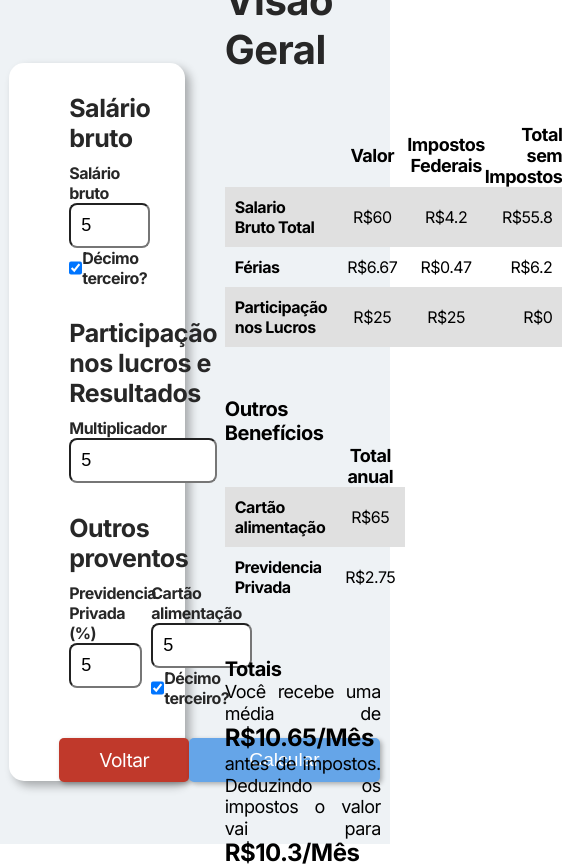
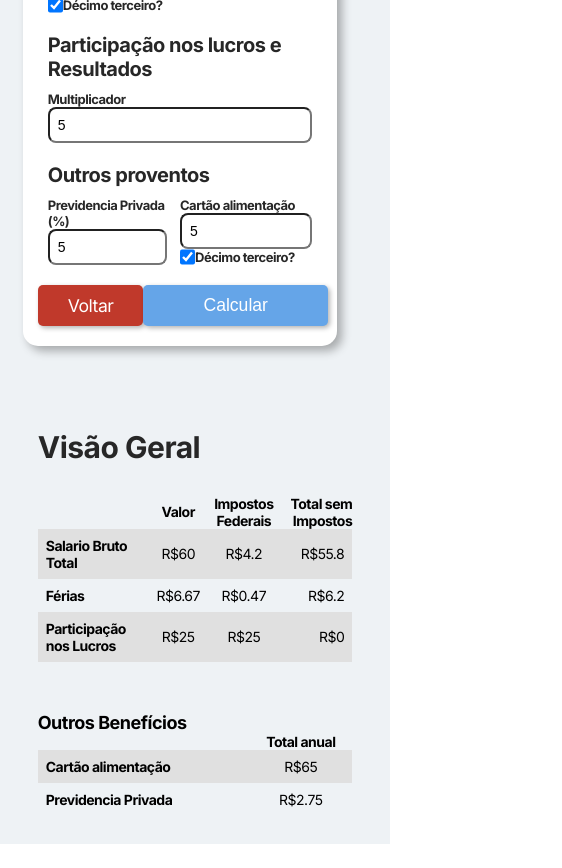
Before and after one commit to matheusrodriguesvieira/calculadora-recebimentos-mensais, a Next.js app: page /calculator in a window 390 px wide. Both pictures are taken after typing "5", "5", "5", "5" into the empty fields and a click on the button "Calcular". Shown: the whole page, 562 px wide, since content can reach past the window. After the commit the page ends 844 px from the top, so only its background shows below. Built offline with nearby package versions, Linux system fonts and the light colour scheme.

Commit message:
ajuste de responsividade

```diff
--- a/src/app/calculator/index.css
+++ b/src/app/calculator/index.css
@@ -229,3 +229,244 @@
         }
     }
 }
+
+@media (max-width: 600px) {
+    .container {
+        flex-direction: column;
+        padding: 10px;
+        gap: 10%;
+        overflow-y: scroll;
+    }
+
+    .left-container {
+        width: 85%;
+        height: 90%;
+        padding: 20px 15px;
+
+        form {
+            gap: 10px;
+        }
+
+
+
+
+        fieldset {
+            border: none;
+            display: flex;
+            flex-direction: column;
+            gap: 5px;
+            padding: 10px;
+        }
+
+        legend {
+            font-size: 20px;
+        }
+
+        label {
+            font-size: 13px;
+        }
+
+        input {
+            padding: 8px;
+            font-size: 14px;
+        }
+
+        .btn {
+            padding: 10px 30px;
+            font-size: 1.1rem;
+        }
+
+        .btn:last-child{
+            padding: 10px 60px;
+            background-color: #65a5e8;
+        }
+
+        fieldset:nth-of-type(2) {
+            .form-group {
+                display: flex;
+                flex-direction: row;
+                /* background-color: red; */
+                gap: 50px;
+
+                .input-group:nth-of-type(2) {
+                    width: 30%;
+                }
+            }
+        }
+
+        fieldset:nth-of-type(3) {
+            .form-group:nth-of-type(1) {
+                height: 100%;
+                width: 45%;
+            }
+
+            .form-group:nth-of-type(2) {
+                width: 50%;
+                height: 100%;
+            }
+        }
+
+    }
+
+    .right-container {
+        width: 85%;
+        height: 80%;
+        gap: 30px;
+        /* background-color: red; */
+
+        h1 {
+            font-size: 30px;
+        }
+
+        .session-container {
+            label {
+                font-size: 18px;
+            }
+        }
+
+        .session-container:last-of-type {
+            b {
+                font-size: 20px;
+            }
+
+            p {
+                text-align: justify;
+                font-size: 15px;
+                line-height: 1.2;
+            }
+        }
+        table {
+            font-size: 14px;
+
+            td {
+                padding: 8px;
+                text-align: center;
+            }
+
+            thead tr th {
+                font-size: 14px;
+            }
+        }
+    }
+  }
+
+  /* Para telas médias (tablets) */
+  @media (min-width: 601px) and (max-width: 1024px) {
+    .container {
+        flex-direction: column;
+        padding: 10px;
+        gap: 10%;
+        overflow-y: scroll;
+    }
+
+    .left-container {
+        width: 85%;
+        height: 90%;
+        padding: 20px 15px;
+
+        form {
+            gap: 10px;
+        }
+
+
+
+
+        fieldset {
+            border: none;
+            display: flex;
+            flex-direction: column;
+            gap: 5px;
+            padding: 10px;
+        }
+
+        legend {
+            font-size: 20px;
+        }
+
+        label {
+            font-size: 13px;
+        }
+
+        input {
+            padding: 8px;
+            font-size: 14px;
+        }
+
+        .btn {
+            padding: 10px 30px;
+            font-size: 1.1rem;
+        }
+
+        .btn:last-child{
+            padding: 10px 60px;
+            background-color: #65a5e8;
+        }
+
+        fieldset:nth-of-type(2) {
+            .form-group {
+                display: flex;
+                flex-direction: row;
+                /* background-color: red; */
+                gap: 50px;
+
+                .input-group:nth-of-type(2) {
+                    width: 30%;
+                }
+            }
+        }
+
+        fieldset:nth-of-type(3) {
+            .form-group:nth-of-type(1) {
+                height: 100%;
+                width: 45%;
+            }
+
+            .form-group:nth-of-type(2) {
+                width: 50%;
+                height: 100%;
+            }
+        }
+
+    }
+
+    .right-container {
+        width: 85%;
+        height: 80%;
+        gap: 30px;
+        /* background-color: red; */
+
+        h1 {
+            font-size: 30px;
+        }
+
+        .session-container {
+            label {
+                font-size: 18px;
+            }
+        }
+
+        .session-container:last-of-type {
+            b {
+                font-size: 20px;
+            }
+
+            p {
+                text-align: justify;
+                font-size: 15px;
+                line-height: 1.2;
+            }
+        }
+        table {
+            font-size: 14px;
+
+            td {
+                padding: 8px;
+                text-align: center;
+            }
+
+            thead tr th {
+                font-size: 14px;
+            }
+        }
+    }
+  }
--- a/src/app/index.css
+++ b/src/app/index.css
@@ -55,3 +55,18 @@ h4{
 .button-container:nth-of-type(2):hover{
     background-color: #282727;
 }
+
+@media (max-width: 1024px) {
+    .container{
+        gap: 25px;
+        padding: 5%;
+    }
+
+    h1{
+        font-size: 3rem;
+    }
+
+    h4{
+        font-size: 1.2rem;
+    }
+}
```
